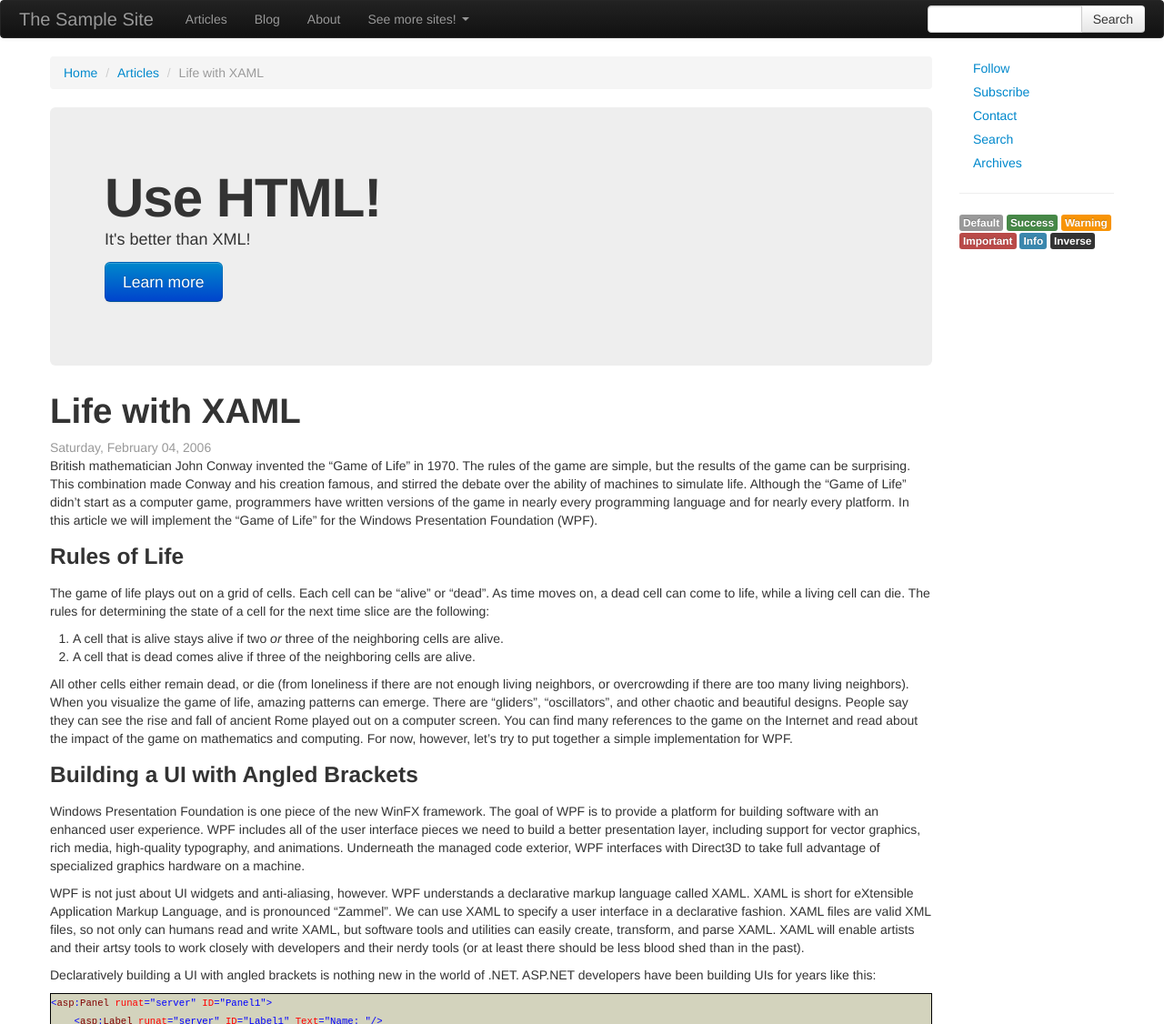
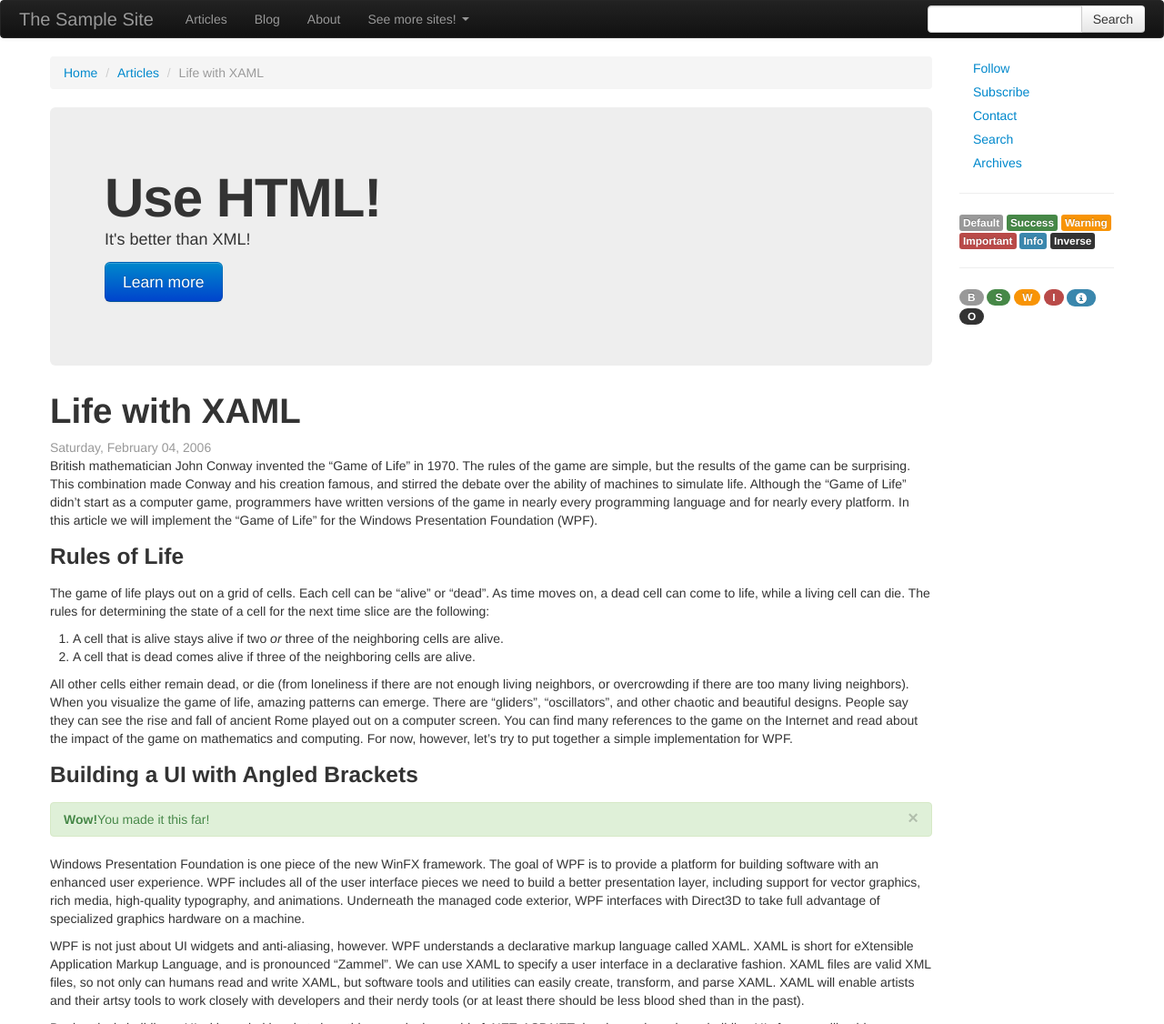
Before and after one commit to AgnieszkaKurek/Bootstrap, a plain HTML site: page index.html in a window 1280 px wide. Shown: the top 1126 px of the page at 91% size. Drawn offline with Linux system fonts and the light colour scheme.

Commit message:
add alert

```diff
--- a/index.html
+++ b/index.html
@@ -84,6 +84,10 @@
                     All other cells either remain dead, or die (from loneliness if there are not enough living neighbors, or overcrowding if there are too many living neighbors). When you visualize the game of life, amazing patterns can emerge. There are “gliders”, “oscillators”, and other chaotic and beautiful designs. People say they can see the rise and fall of ancient Rome played out on a computer screen. You can find many references to the game on the Internet and read about the impact of the game on mathematics and computing. For now, however, let’s try to put together a simple implementation for WPF.
                     <p></p>
                     <h3>Building a UI with Angled Brackets</h3>
+                    <div class="alert alert-success">
+                        <button class="close" data-dismiss="alert">&times</button>
+                        <strong>Wow!</strong>You made it this far!
+                    </div>
                     <p>Windows Presentation Foundation is one piece of the new WinFX framework. The goal of WPF is to provide a platform for building software with an enhanced user experience. WPF includes all of the user interface pieces we need to build a better presentation layer, including support for vector graphics, rich media, high-quality typography, and animations. Underneath the managed code exterior, WPF interfaces with Direct3D to take full advantage of specialized graphics hardware on a machine. </p>
                     <p>WPF is not just about UI widgets and anti-aliasing, however. WPF understands a declarative markup language called XAML. XAML is short for eXtensible Application Markup Language, and is pronounced “Zammel”. We can use XAML to specify a user interface in a declarative fashion. XAML files are valid XML files, so not only can humans read and write XAML, but software tools and utilities can easily create, transform, and parse XAML. XAML will enable artists and their artsy tools to work closely with developers and their nerdy tools (or at least there should be less blood shed than in the past). </p>
                     <p>Declaratively building a UI with angled brackets is nothing new in the world of .NET. ASP.NET developers have been building UIs for years like this: </p>
@@ -311,6 +315,16 @@
                     <span class="label label-info">Info</span>
                     <span class="label label-inverse">Inverse</span>
                 </section>
+                <hr/>
+                 <section>
+                    <span class="badge">B</span>
+                    <span class="badge badge-success">S</span>
+                    <span class="badge badge-warning">W</span>
+                    <span class="badge badge-important">I</span>
+                    <span class="badge badge-info"><i class="icon-info-sign icon-white"></i></span>
+                    <span class="badge badge-inverse">O</span>
+                </section>
+
 
             </div>
         </div>
```
